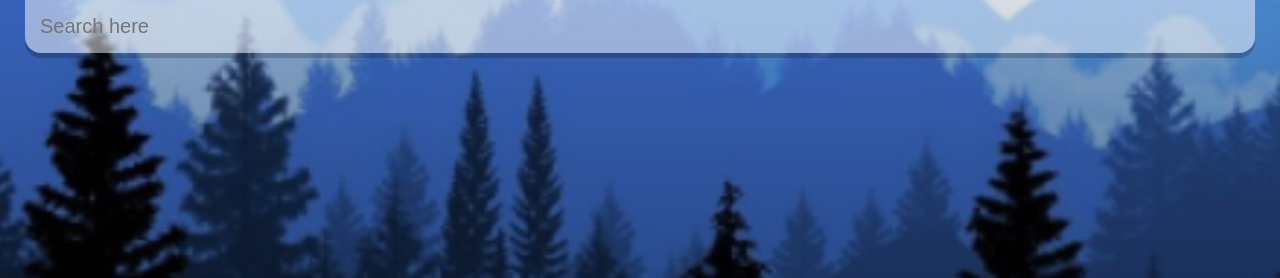
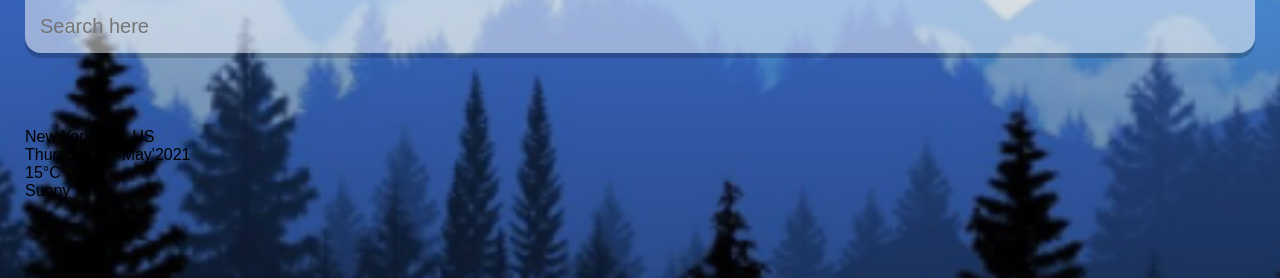
Before and after one commit to kratika19/Weatherly, a React (Create React App) app: page / in a window 1280 px wide. Shown: the top 278 px of the page. Built offline with nearby package versions, Linux system fonts and the light colour scheme.

Commit message:
completing all markup

```diff
--- a/src/App.js
+++ b/src/App.js
@@ -2,16 +2,42 @@
 import React from 'react'
 
 const api = {
-  key : "7a8ad39facdb8caac7d5638577b88153",
-  base : "http://api.openweathermap.org/data/2.5/"
+  key: "7a8ad39facdb8caac7d5638577b88153",
+  base: "http://api.openweathermap.org/data/2.5/"
 }
 function App() {
+  const dateBuilder = (d) => {
+    let months = ["January", "February", "March", "April", "May", "June", "July", "August", "September", "October", "November", "December"];
+
+    let days = ["Sunday", "Monday", "Tuesday", "Wednesday", "Thursday", "Friday", "Saturday"];
+
+    let day = days[d.getDay()];
+    let date = d.getDate();
+    let month = months[d.getMonth()];
+    let year = d.getFullYear();
+
+    return `${day}, ${date} ${month}'${year}`
+  }
   return (
     <div className="App">
       <main>
         <div className="search-box">
           <input type="text" placeholder="Search here"
-          className="search-bar" />
+            className="search-bar" />
+        </div>
+        <div>
+          <div className="location-box">
+            <div className="location">New York City, US</div>
+            <div className="date">{dateBuilder(new Date())}</div>
+          </div>
+          <div className="weather-box">
+            <div className="temp">
+              15°C
+            </div>
+            <div className="weather">
+              Sunny
+            </div>
+          </div>
         </div>
       </main>
     </div>
```
